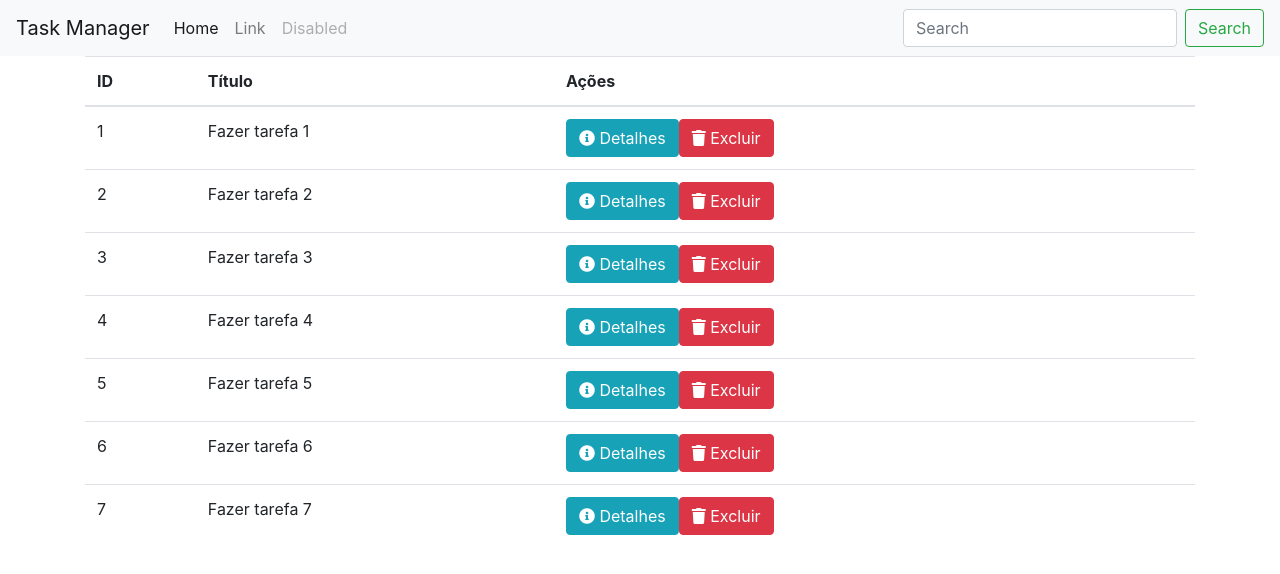
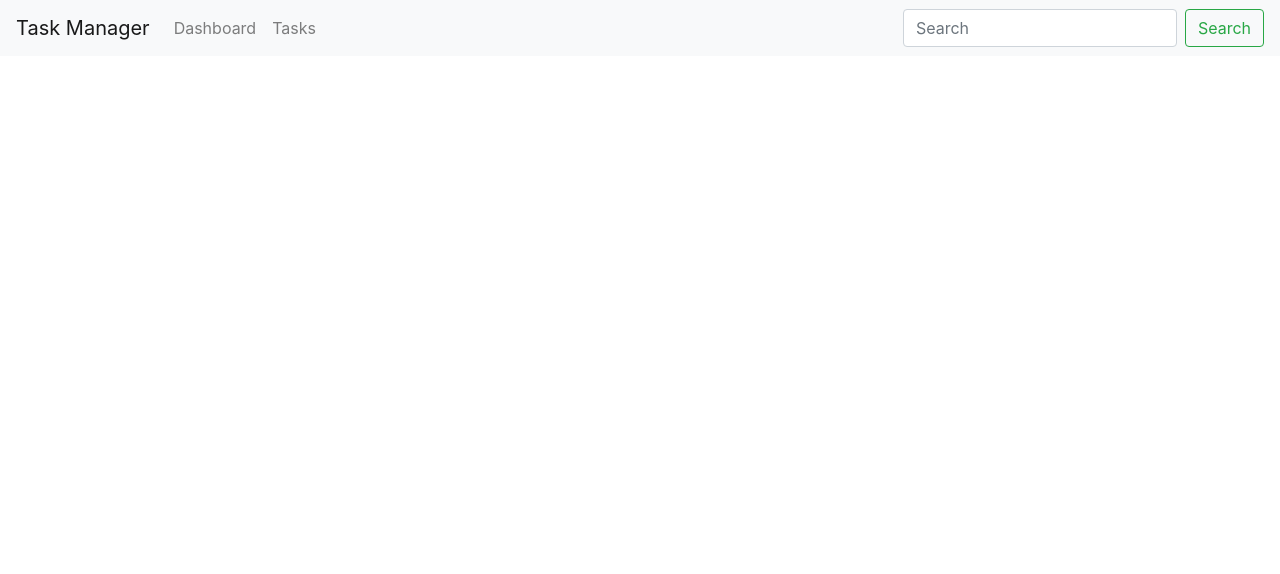
Before and after one commit to robertclopes/projeto-base-task-manager-angular, an Angular app: page / in a window 1280 px wide. Shown: the top 574 px of the page. Built offline with nearby package versions, Linux system fonts and the light colour scheme.

Commit message:
adding basic routes configs

```diff
--- a/src/app/app.component.html
+++ b/src/app/app.component.html
@@ -1,5 +1,5 @@
 <navbar></navbar>
 
 <div class="container">
-  <tasks></tasks>
+  <router-outlet></router-outlet>
 </div>
--- a/src/app/app.module.ts
+++ b/src/app/app.module.ts
@@ -2,11 +2,19 @@ import { BrowserModule } from '@angular/platform-browser';
 import { NgModule } from '@angular/core';
 import { FormsModule } from '@angular/forms';
 import { HttpModule } from '@angular/http';
+import { RouterModule } from "@angular/router";
 
 import { AppComponent } from './app.component';
 import { NavbarComponent } from './navbar/navbar.component';
 import { TasksComponent } from './tasks/tasks.component';
 import { TaskDetailComponent  } from './tasks/task-detail/task-detail.component';
+
+const ROUTES = RouterModule.forRoot([
+  {
+    path: 'tasks',
+    component: TasksComponent
+  }
+])
 
 @NgModule({
   declarations: [
@@ -18,7 +26,8 @@ import { TaskDetailComponent  } from './tasks/task-detail/task-detail.component'
   imports: [
     BrowserModule,
     FormsModule,
-    HttpModule
+    HttpModule,
+    ROUTES
   ],
   providers: [],
   bootstrap: [AppComponent]
--- a/src/app/navbar/navbar.component.html
+++ b/src/app/navbar/navbar.component.html
@@ -6,14 +6,11 @@
 
     <div class="collapse navbar-collapse" id="navbarSupportedContent">
       <ul class="navbar-nav mr-auto">
-        <li class="nav-item active">
-          <a class="nav-link" href="#">Home <span class="sr-only">(current)</span></a>
+        <li class="nav-item">
+          <a class="nav-link" href="#">Dashboard<span class="sr-only">(current)</span></a>
         </li>
         <li class="nav-item">
-          <a class="nav-link" href="#">Link</a>
-        </li>
-        <li class="nav-item">
-          <a class="nav-link disabled" href="#" tabindex="-1" aria-disabled="true">Disabled</a>
+          <a class="nav-link" [routerLink]="'/tasks'" routerLinkActive="router-link-active" >Tasks</a>
         </li>
       </ul>
       <form class="form-inline my-2 my-lg-0">
```
